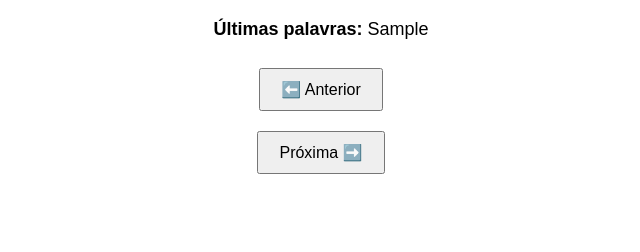
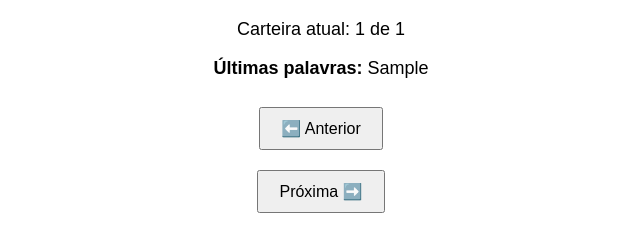
Before and after one commit to stefanoesmeris/bitcoin-wallet-finder, a Flask app: template rest-api/templates/viewer.html in a window 1280 px wide. Shown: the part 167-419 px from the top of the page, without its empty margins (319-959 px from the left). Run offline with Flask 3, Linux system fonts and the light colour scheme; tables that the repository leaves empty hold one stand-in row (values such as "Sample post"); the template is opened without the code that fills it: values that come from a table or form of the project are taken from there, most other values are stand-ins (such as "Sample title", 1, 10 or a date in 2020).

Commit message:
Update viewer.html

```diff
--- a/rest-api/templates/viewer.html
+++ b/rest-api/templates/viewer.html
@@ -11,6 +11,7 @@
     </div>
     <div class="info">
         <p><strong>Tipo:</strong> {{ wallet.Type }}</p>
+        <p>Carteira atual: {{ current_index }} de {{ total_wallets }}</p>
         <p><strong>Últimas palavras:</strong> {{ wallet.Mnemonic.split()[-3:] | join(" ") }}</p>
     </div>
     <form method="post" action="{{ url_for('navigate_wallet', direction='prev') }}">
@@ -20,4 +21,5 @@
         <button type="submit">Próxima ➡️</button>
     </form>
 </body>
+
 </html>
```
